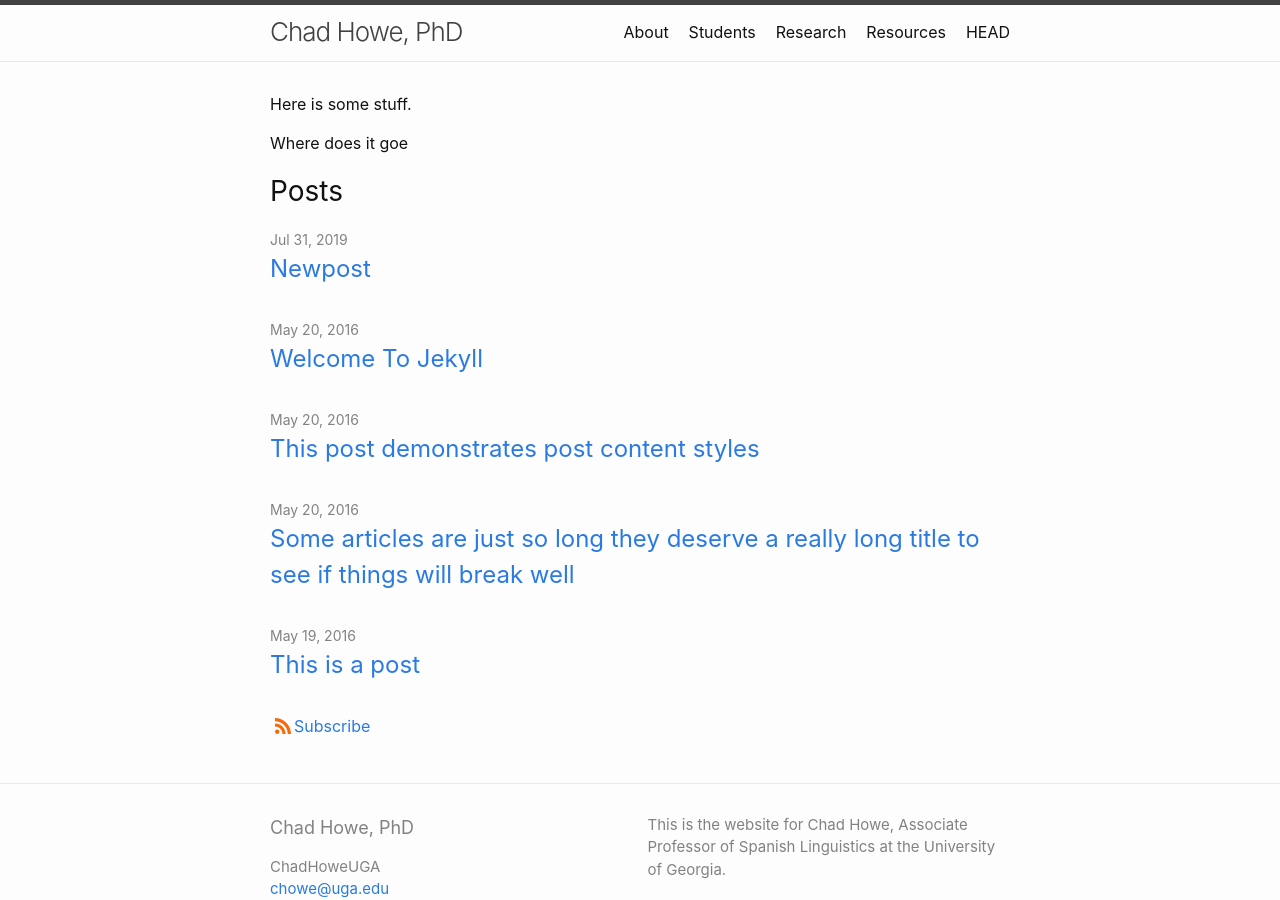
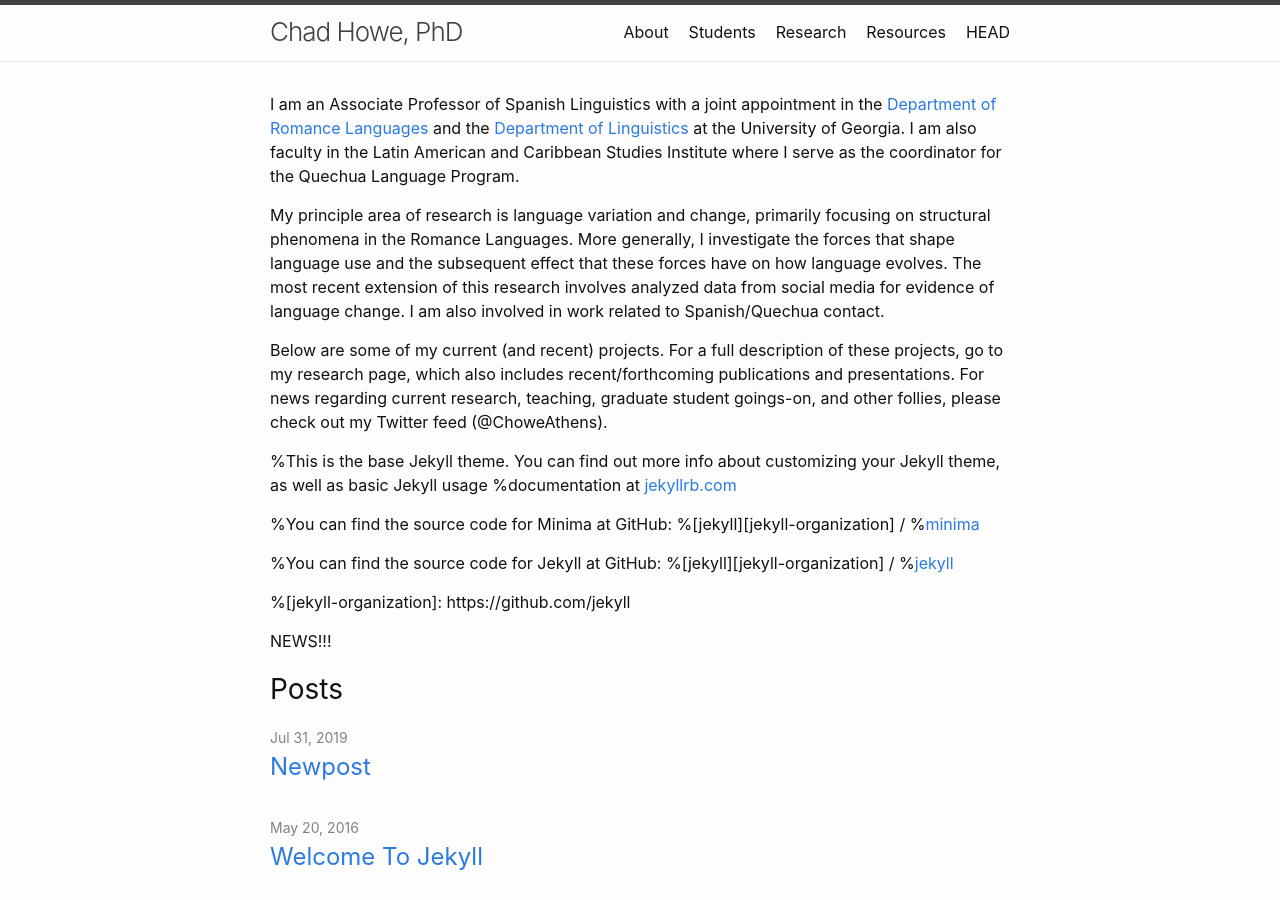
Before and after one commit to ChadHoweUGA/chowe, a Jekyll site: the page built from index.md, in a window 1280 px wide and 900 px high. Built offline with Jekyll 4.4.1, drawn with Linux system fonts in a browser that asks for light colours.

Commit message:
Update index.md

```diff
--- a/index.md
+++ b/index.md
@@ -7,6 +7,24 @@
 #
 layout: home
 ---
-Here is some stuff.
 
-Where does it goe
+I am an Associate Professor of Spanish Linguistics with a joint appointment in the [Department of Romance Languages](http://rom.uga.edu/) and the [Department of Linguistics](http://www.linguistics.uga.edu/) at the University of Georgia. I am also faculty in the Latin American and Caribbean Studies Institute where I serve as the coordinator for the Quechua Language Program.
+
+My principle area of research is language variation and change, primarily focusing on structural phenomena in the Romance Languages. More generally, I investigate the forces that shape language use and the subsequent effect that these forces have on how language evolves. The most recent extension of this research involves analyzed data from social media for evidence of language change. I am also involved in work related to Spanish/Quechua contact.
+
+Below are some of my current (and recent) projects. For a full description of these projects, go to my research page, which also includes recent/forthcoming publications and presentations. For news regarding current research, teaching, graduate student goings-on, and other follies, please check out my Twitter feed (@ChoweAthens).
+
+%This is the base Jekyll theme. You can find out more info about customizing your Jekyll theme, as well as basic Jekyll usage %documentation at [jekyllrb.com](https://jekyllrb.com/)
+
+%You can find the source code for Minima at GitHub:
+%[jekyll][jekyll-organization] /
+%[minima](https://github.com/jekyll/minima)
+
+%You can find the source code for Jekyll at GitHub:
+%[jekyll][jekyll-organization] /
+%[jekyll](https://github.com/jekyll/jekyll)
+
+
+%[jekyll-organization]: https://github.com/jekyll
+
+NEWS!!!
```
